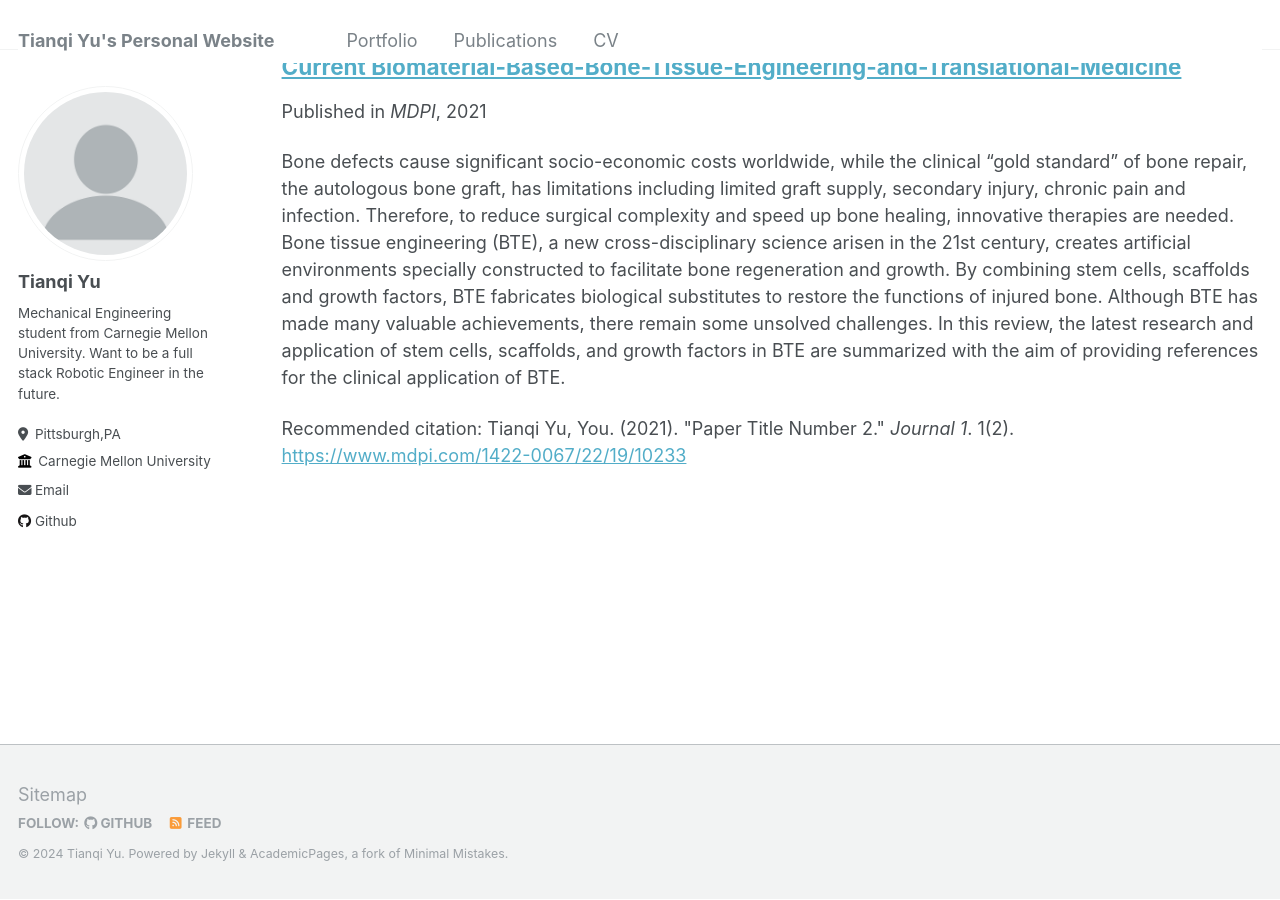
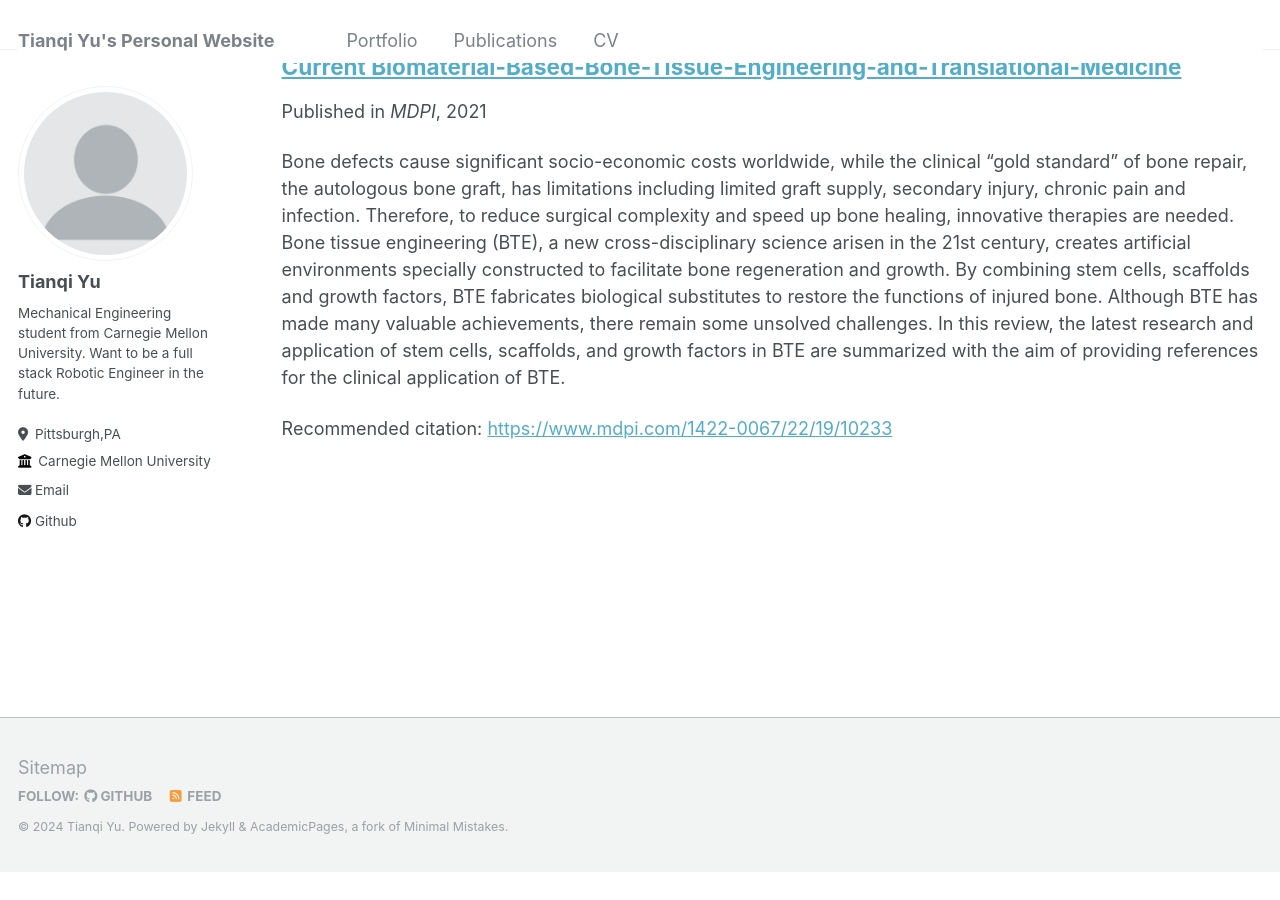
Before and after one commit to NickYu321/NickYu321.github.io, a Jekyll site: the page built from _pages/publications.md, in a window 1280 px wide and 900 px high, scrolled down 621 px. Built offline with Jekyll 4.4.1, drawn with Linux system fonts in a browser that asks for light colours; after the commit the page ends 1494 px from its top, so only the background shows below that.

Commit message:
Update 2021-09-14-Current Biomaterial-Based Bone Tissue Engineering and Translational Medicine.md

```diff
--- a/_publications/2021-09-14-Current Biomaterial-Based Bone Tissue Engineering and Translational Medicine.md
+++ b/_publications/2021-09-14-Current Biomaterial-Based Bone Tissue Engineering and Translational Medicine.md
@@ -5,7 +5,8 @@ permalink: /publication/ijms-22-10233.pdf
 date: 2021-09-14
 venue: 'MDPI'
 paperurl: 'https://www.mdpi.com/1422-0067/22/19/10233'
-citation: 'Tianqi Yu, You. (2021). &quot;Paper Title Number 2.&quot; <i>Journal 1</i>. 1(2).'
+citation: ''
 ---
 
+
 Bone defects cause significant socio-economic costs worldwide, while the clinical “gold standard” of bone repair, the autologous bone graft, has limitations including limited graft supply, secondary injury, chronic pain and infection. Therefore, to reduce surgical complexity and speed up bone healing, innovative therapies are needed. Bone tissue engineering (BTE), a new cross-disciplinary science arisen in the 21st century, creates artificial environments specially constructed to facilitate bone regeneration and growth. By combining stem cells, scaffolds and growth factors, BTE fabricates biological substitutes to restore the functions of injured bone. Although BTE has made many valuable achievements, there remain some unsolved challenges. In this review, the latest research and application of stem cells, scaffolds, and growth factors in BTE are summarized with the aim of providing references for the clinical application of BTE.
```
